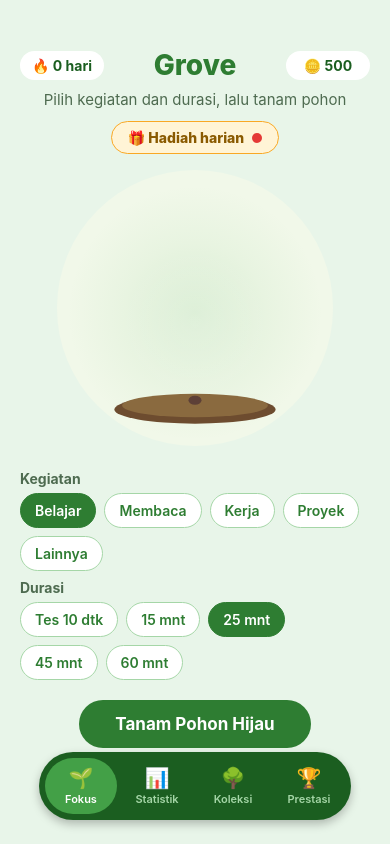
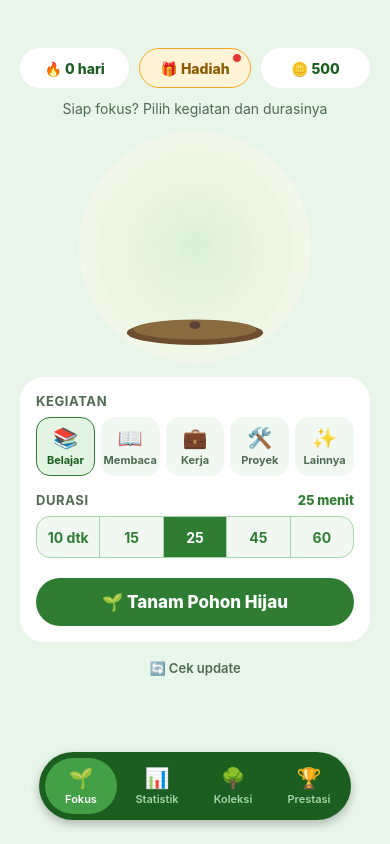
Before and after one commit to roziannn/grove-app, a React Native app: screen / in a window 390 px wide. Built offline with nearby package versions, Linux system fonts and the light colour scheme.

Commit message:
Tidy Focus screen: badge row with gift, settings card, equal-width tag tiles; lint fixes
Co-Authored-By: Claude Sonnet 5.5 <noreply@anthropic.com>
Claude-Session: https://claude.ai/code/session_01Ax3UZdhVFQGgk2Dj1eGWRY

```diff
--- a/App.tsx
+++ b/App.tsx
@@ -100,6 +100,8 @@ export default function App() {
       achVersion: 1,
       achievements: { ...profile.achievements, ...Object.fromEntries(fresh.map((a) => [a.id, at])) },
     };
+    // Sengaja: prestasi diturunkan dari data yang baru dimuat/berubah, bukan dari satu event tertentu.
+    // eslint-disable-next-line react-hooks/set-state-in-effect
     setProfile(next);
     saveProfile(next);
     if (!silent) setToasts((q) => [...q, ...fresh.map((a) => a.id)]);
--- a/src/AchievementBadge.tsx
+++ b/src/AchievementBadge.tsx
@@ -1,4 +1,4 @@
-import React, { useEffect, useRef } from 'react';
+import React, { useEffect, useState } from 'react';
 import { Animated, Easing, Pressable, StyleSheet, Text, View } from 'react-native';
 
 type Props = {
@@ -12,8 +12,8 @@ type Props = {
 // Ikon prestasi. Yang sudah terbuka bergerak pelan dan bercahaya; yang terkunci diam dan pudar.
 // Ketuk untuk memantulkan ikon.
 export default function AchievementBadge({ icon, color, unlocked, size = 56, seed = 0 }: Props) {
-  const loop = useRef(new Animated.Value(0)).current;
-  const bounce = useRef(new Animated.Value(1)).current;
+  const [loop] = useState(() => new Animated.Value(0));
+  const [bounce] = useState(() => new Animated.Value(1));
   const variant = seed % 4;
 
   useEffect(() => {
--- a/src/AchievementToast.tsx
+++ b/src/AchievementToast.tsx
@@ -1,4 +1,4 @@
-import React, { useEffect, useRef } from 'react';
+import React, { useEffect, useState } from 'react';
 import { Animated, Pressable, StyleSheet, Text, View } from 'react-native';
 import AchievementBadge from './AchievementBadge';
 import { Achievement, GROUP_COLORS } from './achievements';
@@ -6,7 +6,7 @@ import { GREEN_DARK } from './theme';
 
 // Banner yang meluncur dari atas saat prestasi baru terbuka. Hilang sendiri setelah beberapa detik.
 export default function AchievementToast({ achievement, onDone }: { achievement: Achievement; onDone: () => void }) {
-  const y = useRef(new Animated.Value(-160)).current;
+  const [y] = useState(() => new Animated.Value(-160));
   const color = GROUP_COLORS[achievement.group];
 
   useEffect(() => {
--- a/src/screens/FocusScreen.tsx
+++ b/src/screens/FocusScreen.tsx
@@ -7,19 +7,19 @@ import DailyRewardModal from '../DailyRewardModal';
 import type { DailyView } from '../daily';
 import { Screen } from '../ui';
 import { BORDER, GREEN, GREEN_DARK, TEXT_SOFT } from '../theme';
-import { TAGS, getSpecies } from '../species';
+import { TAGS, TAG_ICONS, getSpecies } from '../species';
 import { getSeason } from '../seasons';
 import type { Profile, Session } from '../storage';
 
 type Phase = 'idle' | 'running' | 'success' | 'failed';
 
-// Durasi dalam menit. 10/60 menit (10 detik) hanya untuk mencoba animasi.
+// Durasi dalam menit. 10 detik hanya untuk mencoba animasi (tidak memberi koin/prestasi).
 const DURATIONS = [
-  { label: 'Tes 10 dtk', minutes: 10 / 60 },
-  { label: '15 mnt', minutes: 15 },
-  { label: '25 mnt', minutes: 25 },
-  { label: '45 mnt', minutes: 45 },
-  { label: '60 mnt', minutes: 60 },
+  { short: '10 dtk', long: 'Tes 10 detik', minutes: 10 / 60 },
+  { short: '15', long: '15 menit', minutes: 15 },
+  { short: '25', long: '25 menit', minutes: 25 },
+  { short: '45', long: '45 menit', minutes: 45 },
+  { short: '60', long: '60 menit', minutes: 60 },
 ];
 
 // Boleh keluar app sebentar (mis. lihat notifikasi) sebelum pohon layu.
@@ -61,15 +61,15 @@ export default function FocusScreen({
   const [phase, setPhase] = useState<Phase>('idle');
   const [minutes, setMinutes] = useState(25);
   const [tag, setTag] = useState(TAGS[0]);
-  const [now, setNow] = useState(Date.now());
+  const [now, setNow] = useState(() => Date.now());
+  const [startedAt, setStartedAt] = useState(0);
   const [earned, setEarned] = useState(0);
   const [updateMsg, setUpdateMsg] = useState('');
   const [checking, setChecking] = useState(false);
   const [showDaily, setShowDaily] = useState(false);
-  const startedAt = useRef(0);
   const leftAt = useRef<number | null>(null);
   const finished = useRef(false);
-  const pop = useRef(new Animated.Value(1)).current;
+  const [pop] = useState(() => new Animated.Value(1));
 
   const species = getSpecies(profile.selected);
   const season = getSeason(profile.season);
@@ -100,10 +100,10 @@ export default function FocusScreen({
     const id = setInterval(() => {
       const t = Date.now();
       setNow(t);
-      if (t - startedAt.current >= durationMs) finish(true);
+      if (t - startedAt >= durationMs) finish(true);
     }, 200);
     return () => clearInterval(id);
-  }, [phase, durationMs, finish]);
+  }, [phase, durationMs, startedAt, finish]);
 
   // Keluar dari app terlalu lama = pohon layu.
   useEffect(() => {
@@ -114,18 +114,19 @@ export default function FocusScreen({
       } else if (leftAt.current !== null) {
         const away = Date.now() - leftAt.current;
         leftAt.current = null;
-        if (Date.now() - startedAt.current >= durationMs) finish(true);
+        if (Date.now() - startedAt >= durationMs) finish(true);
         else if (away > GRACE_MS) finish(false);
       }
     });
     return () => sub.remove();
-  }, [phase, durationMs, finish]);
+  }, [phase, durationMs, startedAt, finish]);
 
   const start = () => {
-    startedAt.current = Date.now();
+    const t = Date.now();
     leftAt.current = null;
     finished.current = false;
-    setNow(Date.now());
+    setStartedAt(t);
+    setNow(t);
     setPhase('running');
   };
 
@@ -160,7 +161,7 @@ export default function FocusScreen({
     }
   };
 
-  const elapsed = phase === 'running' ? now - startedAt.current : 0;
+  const elapsed = phase === 'running' ? now - startedAt : 0;
   const progress = phase === 'success' ? 1 : phase === 'running' ? Math.min(1, elapsed / durationMs) : 0;
 
   return (
@@ -168,34 +169,35 @@ export default function FocusScreen({
       {phase === 'running' && <RunningKeepAwake />}
 
       <View style={styles.topRow}>
-        <View style={styles.pill}>
-          <Text style={styles.pillText}>🔥 {streak} hari</Text>
+        <View style={styles.badge}>
+          <Text style={styles.badgeText}>🔥 {streak} hari</Text>
         </View>
-        <Text style={styles.title}>Grove</Text>
-        <View style={styles.pill}>
-          <Text style={styles.pillText}>🪙 {coins}</Text>
+        <Pressable
+          style={[styles.badge, styles.badgeGift]}
+          onPress={() => setShowDaily(true)}
+          disabled={phase === 'running'}
+          accessibilityLabel="Hadiah harian"
+        >
+          <Text style={[styles.badgeText, styles.badgeGiftText]}>🎁 Hadiah</Text>
+          {daily.canClaim && <View style={styles.giftDot} />}
+        </Pressable>
+        <View style={styles.badge}>
+          <Text style={styles.badgeText}>🪙 {coins}</Text>
         </View>
       </View>
 
       <Text style={styles.subtitle}>
         {phase === 'running'
-          ? `${tag} · tetap di app ini, pohonmu sedang tumbuh`
+          ? `${TAG_ICONS[tag] ?? ''} ${tag} · tetap di app ini, pohonmu sedang tumbuh`
           : phase === 'success'
             ? `Hebat! Pohonmu tumbuh 🎉${earned > 0 ? `  +${earned} koin` : ''}`
             : phase === 'failed'
               ? 'Yah, pohonmu layu 🥀'
-              : 'Pilih kegiatan dan durasi, lalu tanam pohon'}
+              : 'Siap fokus? Pilih kegiatan dan durasinya'}
       </Text>
 
-      {phase !== 'running' && (
-        <Pressable style={styles.giftBtn} onPress={() => setShowDaily(true)} accessibilityLabel="Hadiah harian">
-          <Text style={styles.giftText}>🎁 Hadiah harian</Text>
-          {daily.canClaim && <View style={styles.giftDot} />}
-        </Pressable>
-      )}
-
       <Animated.View style={[styles.stage, { backgroundColor: season.stageBg, transform: [{ scale: pop }] }]}>
-        <Tree progress={progress} withered={phase === 'failed'} species={species} season={season} glow />
+        <Tree progress={progress} withered={phase === 'failed'} species={species} season={season} size={220} glow />
       </Animated.View>
 
       {phase === 'running' && (
@@ -208,47 +210,54 @@ export default function FocusScreen({
       )}
 
       {phase === 'idle' && (
-        <>
+        <View style={styles.card}>
           <Text style={styles.label}>Kegiatan</Text>
-          <View style={styles.chips}>
+          <View style={styles.tagRow}>
             {TAGS.map((t) => (
-              <Pressable key={t} onPress={() => setTag(t)} style={[styles.chip, tag === t && styles.chipOn]}>
-                <Text style={[styles.chipText, tag === t && styles.chipTextOn]}>{t}</Text>
+              <Pressable key={t} onPress={() => setTag(t)} style={[styles.tag, tag === t && styles.tagOn]}>
+                <Text style={styles.tagIcon}>{TAG_ICONS[t]}</Text>
+                <Text style={[styles.tagText, tag === t && styles.tagTextOn]} numberOfLines={1}>
+                  {t}
+                </Text>
               </Pressable>
             ))}
           </View>
-          <Text style={styles.label}>Durasi</Text>
-          <View style={styles.chips}>
-            {DURATIONS.map((d) => (
-              <Pressable
-                key={d.label}
-                onPress={() => setMinutes(d.minutes)}
-                style={[styles.chip, minutes === d.minutes && styles.chipOn]}
-              >
-                <Text style={[styles.chipText, minutes === d.minutes && styles.chipTextOn]}>{d.label}</Text>
-              </Pressable>
-            ))}
+
+          <View style={styles.labelRow}>
+            <Text style={styles.label}>Durasi</Text>
+            <Text style={styles.labelValue}>{DURATIONS.find((d) => d.minutes === minutes)?.long}</Text>
           </View>
-          <Pressable style={styles.btn} onPress={start}>
-            <Text style={styles.btnText}>Tanam {species.name}</Text>
+          <View style={styles.segment}>
+            {DURATIONS.map((d, i) => {
+              const on = minutes === d.minutes;
+              return (
+                <Pressable
+                  key={d.short}
+                  onPress={() => setMinutes(d.minutes)}
+                  style={[styles.seg, i > 0 && styles.segDivider, on && styles.segOn]}
+                >
+                  <Text style={[styles.segText, on && styles.segTextOn]}>{d.short}</Text>
+                </Pressable>
+              );
+            })}
+          </View>
+
+          <Pressable style={[styles.btn, styles.btnFull]} onPress={start}>
+            <Text style={styles.btnText}>🌱 Tanam {species.name}</Text>
           </Pressable>
-        </>
+        </View>
       )}
 
       {(phase === 'success' || phase === 'failed') && (
-        <Pressable style={styles.btn} onPress={() => setPhase('idle')}>
+        <Pressable style={[styles.btn, styles.btnFull]} onPress={() => setPhase('idle')}>
           <Text style={styles.btnText}>Tanam lagi</Text>
         </Pressable>
       )}
 
       {phase !== 'running' && (
         <View style={styles.updateBox}>
-          <Pressable
-            style={[styles.updateBtn, checking && styles.updateBtnOff]}
-            onPress={checkUpdate}
-            disabled={checking}
-          >
-            <Text style={styles.updateText}>🔄 Cek update</Text>
+          <Pressable onPress={checkUpdate} disabled={checking} hitSlop={10}>
+            <Text style={[styles.updateText, checking && styles.updateOff]}>🔄 Cek update</Text>
           </Pressable>
           {updateMsg !== '' && <Text style={styles.updateMsg}>{updateMsg}</Text>}
         </View>
@@ -259,60 +268,72 @@ export default function FocusScreen({
 }
 
 const styles = StyleSheet.create({
-  topRow: { flexDirection: 'row', alignItems: 'center', justifyContent: 'space-between', alignSelf: 'stretch' },
-  title: { fontSize: 28, fontWeight: '800', color: GREEN },
-  pill: {
-    backgroundColor: '#fff',
-    borderRadius: 16,
-    paddingHorizontal: 12,
-    paddingVertical: 6,
-    minWidth: 84,
-    alignItems: 'center',
-  },
-  pillText: { color: GREEN_DARK, fontWeight: '700' },
-  giftBtn: {
-    marginTop: 12,
+  topRow: { flexDirection: 'row', gap: 10, alignSelf: 'stretch' },
+  badge: {
+    flex: 1,
+    height: 40,
     flexDirection: 'row',
     alignItems: 'center',
-    backgroundColor: '#fff4d6',
+    justifyContent: 'center',
+    backgroundColor: '#fff',
+    borderRadius: 20,
+  },
+  badgeText: { color: GREEN_DARK, fontWeight: '800', fontSize: 14 },
+  badgeGift: { backgroundColor: '#fff4d6', borderWidth: 1.5, borderColor: '#f9a825' },
+  badgeGiftText: { color: '#8a5a00' },
+  giftDot: {
+    position: 'absolute',
+    top: 4,
+    right: 8,
+    width: 10,
+    height: 10,
+    borderRadius: 5,
+    backgroundColor: '#e53935',
     borderWidth: 1.5,
-    borderColor: '#f9a825',
-    borderRadius: 18,
-    paddingHorizontal: 16,
-    paddingVertical: 7,
+    borderColor: '#fff4d6',
   },
-  giftText: { color: '#8a5a00', fontWeight: '800' },
-  giftDot: { width: 10, height: 10, borderRadius: 5, backgroundColor: '#e53935', marginLeft: 8 },
-  subtitle: { fontSize: 15, color: TEXT_SOFT, marginTop: 8, textAlign: 'center' },
-  stage: { marginVertical: 16, backgroundColor: '#f1f8e9', borderRadius: 140, padding: 8 },
-  timer: { fontSize: 52, fontWeight: '700', color: GREEN_DARK, marginBottom: 12 },
-  label: { alignSelf: 'flex-start', marginTop: 8, marginBottom: 6, color: TEXT_SOFT, fontWeight: '700' },
-  chips: { flexDirection: 'row', flexWrap: 'wrap', gap: 8, alignSelf: 'stretch' },
-  chip: {
-    paddingHorizontal: 14,
+  subtitle: { fontSize: 14, color: TEXT_SOFT, marginTop: 12, textAlign: 'center' },
+  stage: { marginVertical: 14, backgroundColor: '#f1f8e9', borderRadius: 140, padding: 6 },
+  timer: { fontSize: 52, fontWeight: '700', color: GREEN_DARK },
+  card: { alignSelf: 'stretch', backgroundColor: '#fff', borderRadius: 24, padding: 16 },
+  labelRow: { flexDirection: 'row', justifyContent: 'space-between', alignItems: 'baseline', marginTop: 16 },
+  label: { color: TEXT_SOFT, fontWeight: '700', fontSize: 13, marginBottom: 8, textTransform: 'uppercase', letterSpacing: 0.6 },
+  labelValue: { color: GREEN, fontWeight: '800', fontSize: 13, marginBottom: 8 },
+  tagRow: { flexDirection: 'row', gap: 6 },
+  tag: {
+    flex: 1,
+    alignItems: 'center',
     paddingVertical: 8,
-    borderRadius: 20,
-    backgroundColor: '#fff',
+    borderRadius: 14,
+    backgroundColor: '#f1f8f1',
+    borderWidth: 1.5,
+    borderColor: 'transparent',
+  },
+  tagOn: { backgroundColor: '#e3f4e3', borderColor: GREEN },
+  tagIcon: { fontSize: 20 },
+  tagText: { color: TEXT_SOFT, fontWeight: '700', fontSize: 11, marginTop: 3 },
+  tagTextOn: { color: GREEN_DARK },
+  segment: {
+    flexDirection: 'row',
+    height: 42,
+    borderRadius: 14,
+    backgroundColor: '#f1f8f1',
     borderWidth: 1,
     borderColor: BORDER,
+    overflow: 'hidden',
   },
-  chipOn: { backgroundColor: GREEN, borderColor: GREEN },
-  chipText: { color: GREEN, fontWeight: '600' },
-  chipTextOn: { color: '#fff' },
-  btn: { marginTop: 20, backgroundColor: GREEN, paddingHorizontal: 36, paddingVertical: 14, borderRadius: 28 },
-  btnText: { color: '#fff', fontSize: 17, fontWeight: '700' },
+  seg: { flex: 1, alignItems: 'center', justifyContent: 'center' },
+  segDivider: { borderLeftWidth: 1, borderLeftColor: BORDER },
+  segOn: { backgroundColor: GREEN },
+  segText: { color: GREEN, fontWeight: '700', fontSize: 14 },
+  segTextOn: { color: '#fff' },
+  btn: { marginTop: 18, backgroundColor: GREEN, paddingHorizontal: 36, paddingVertical: 14, borderRadius: 28 },
+  btnFull: { alignSelf: 'stretch', alignItems: 'center', marginTop: 20 },
+  btnText: { color: '#fff', fontSize: 17, fontWeight: '800' },
   btnGhost: { backgroundColor: 'transparent', borderWidth: 1.5, borderColor: '#c62828' },
   btnGhostText: { color: '#c62828' },
-  updateBox: { alignItems: 'center', marginTop: 24 },
-  updateBtn: {
-    paddingHorizontal: 18,
-    paddingVertical: 8,
-    borderRadius: 18,
-    borderWidth: 1,
-    borderColor: BORDER,
-    backgroundColor: '#fff',
-  },
-  updateBtnOff: { opacity: 0.5 },
-  updateText: { color: GREEN, fontWeight: '600' },
-  updateMsg: { marginTop: 6, color: TEXT_SOFT, fontSize: 13, textAlign: 'center' },
+  updateBox: { alignItems: 'center', marginTop: 18 },
+  updateText: { color: TEXT_SOFT, fontWeight: '600', fontSize: 13 },
+  updateOff: { opacity: 0.5 },
+  updateMsg: { marginTop: 6, color: TEXT_SOFT, fontSize: 12.5, textAlign: 'center' },
 });
--- a/src/species.ts
+++ b/src/species.ts
@@ -88,6 +88,14 @@ export const getSpecies = (id?: string): Species =>
 
 export const TAGS = ['Belajar', 'Membaca', 'Kerja', 'Proyek', 'Lainnya'];
 
+export const TAG_ICONS: Record<string, string> = {
+  Belajar: '📚',
+  Membaca: '📖',
+  Kerja: '💼',
+  Proyek: '🛠️',
+  Lainnya: '✨',
+};
+
 // Warna tetap per label supaya konsisten di semua diagram.
 export const TAG_COLORS: Record<string, string> = {
   Belajar: '#43a047',
```
Also changed, not shown: src/DailyRewardModal.tsx (+4 -4 lines), src/TagDonut.tsx (+3 -5 lines).
